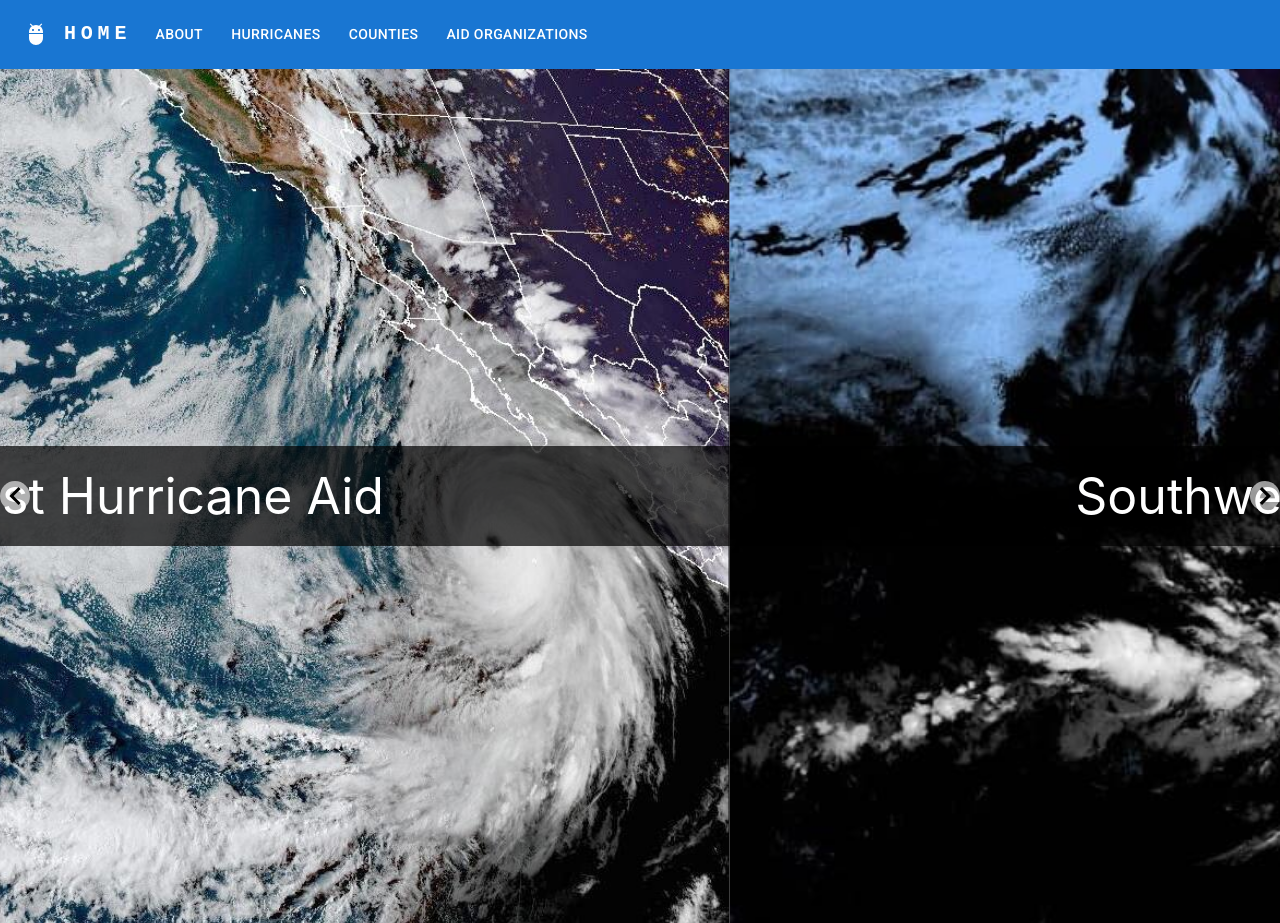
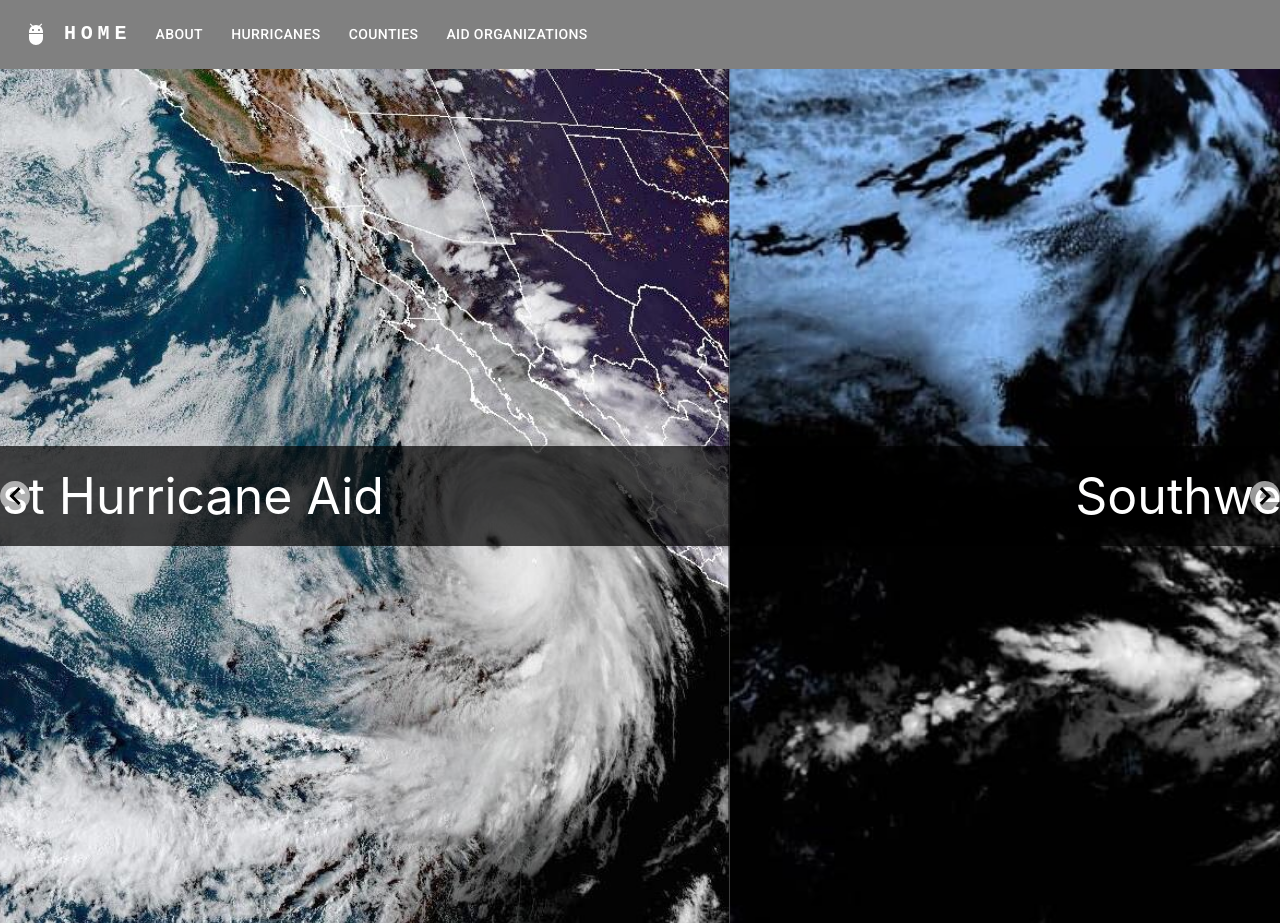
Before and after one commit to rohanchugh14/southwest-hurricane-aid, a React (Create React App) app in the folder frontend/: page / in a window 1280 px wide. Built offline with nearby package versions, Linux system fonts and the light colour scheme.

Commit message:
nav bar changed to gray

```diff
--- a/frontend/src/Navbar.tsx
+++ b/frontend/src/Navbar.tsx
@@ -28,7 +28,7 @@ function Navbar() {
     };
 
     return (
-        <AppBar position="static">
+        <AppBar position="static" sx={{ backgroundColor: 'gray' }}>
             <Container maxWidth="xl">
                 <Toolbar disableGutters>
                     <AdbIcon
```
